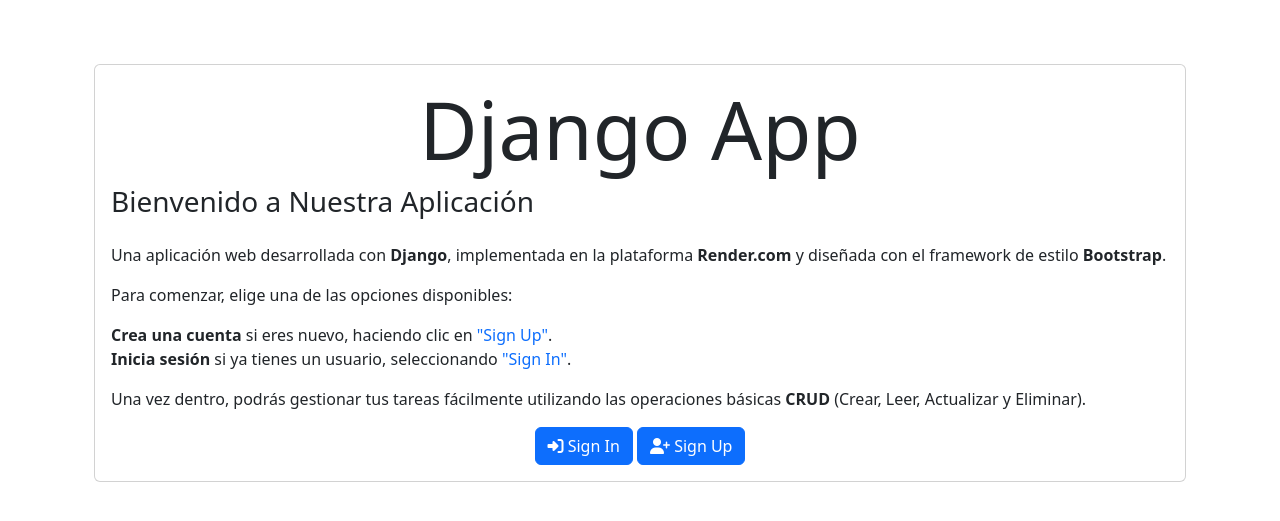
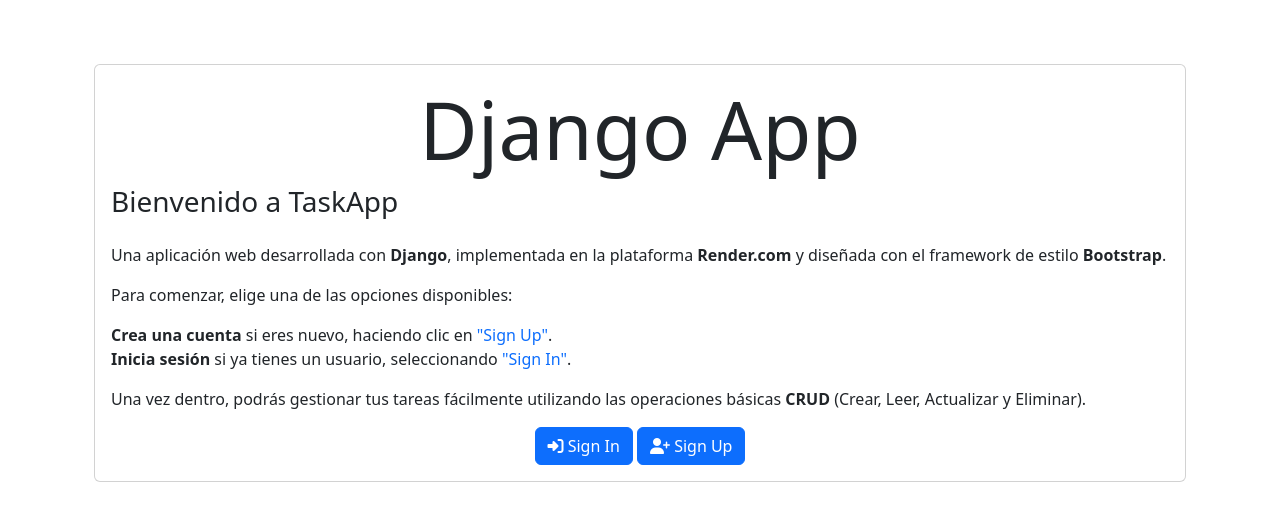
Before and after one commit to HenryTene/django-crud-auth, a Django app: page / in a window 1280 px wide. Shown: the part 56-577 px from the top of the page. Run offline with Django 5.2, Linux system fonts and the light colour scheme; some libraries are stand-ins or nearby versions.

Commit message:
Update home.html

```diff
--- a/tasks/templates/home.html
+++ b/tasks/templates/home.html
@@ -4,7 +4,7 @@
 <main class="container py-5">
     <section class="card card-body">
         <h1 class="display-1 text-center">Django App</h1>
-         <h3 class="card-title mb-4">Bienvenido a Nuestra Aplicación</h3>
+         <h3 class="card-title mb-4">Bienvenido a TaskApp </h3>
             <p class="card-text">
                 Una aplicación web desarrollada con <strong>Django</strong>, implementada en la plataforma <strong>Render.com</strong> y diseñada con el framework de estilo <strong>Bootstrap</strong>.
             </p>
```
